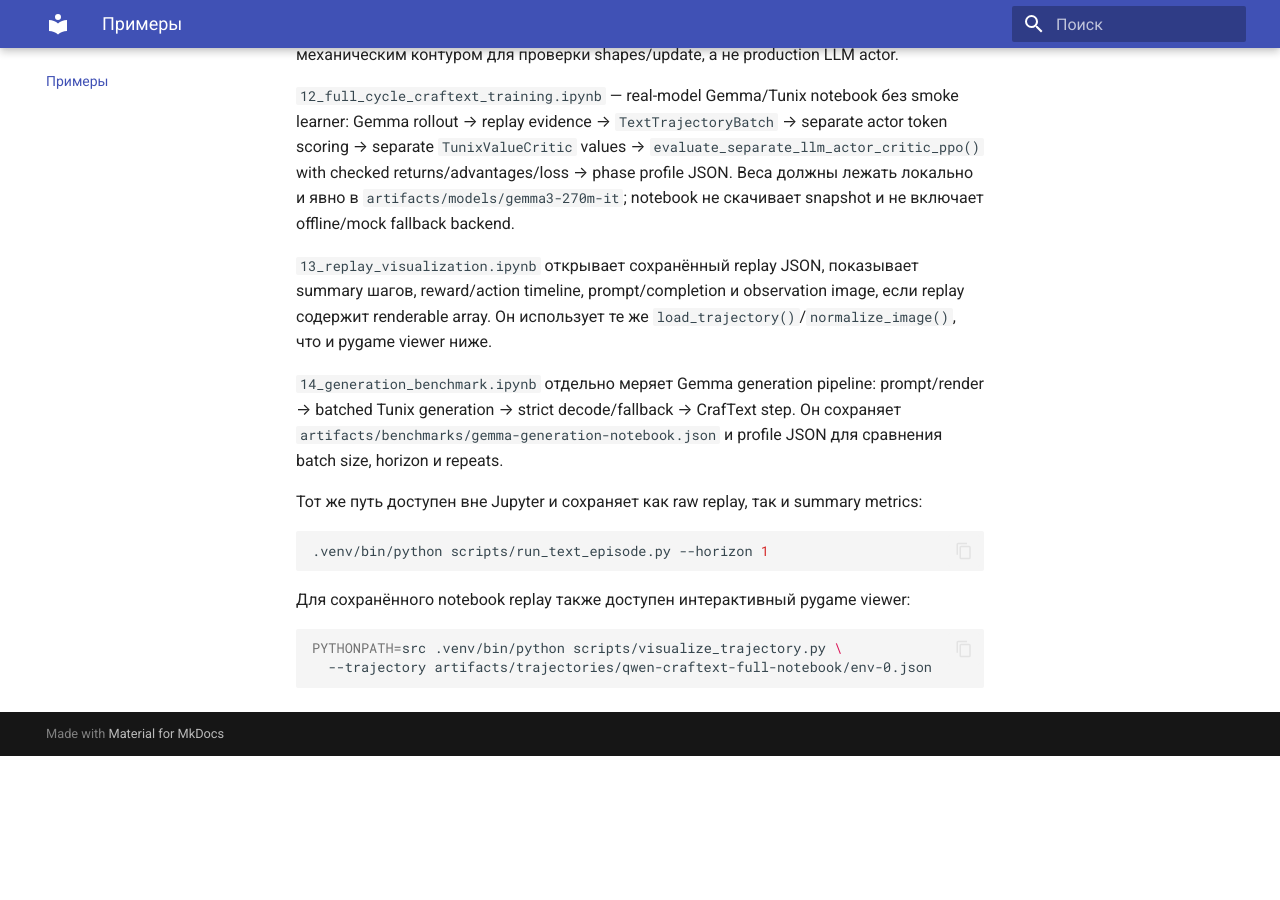
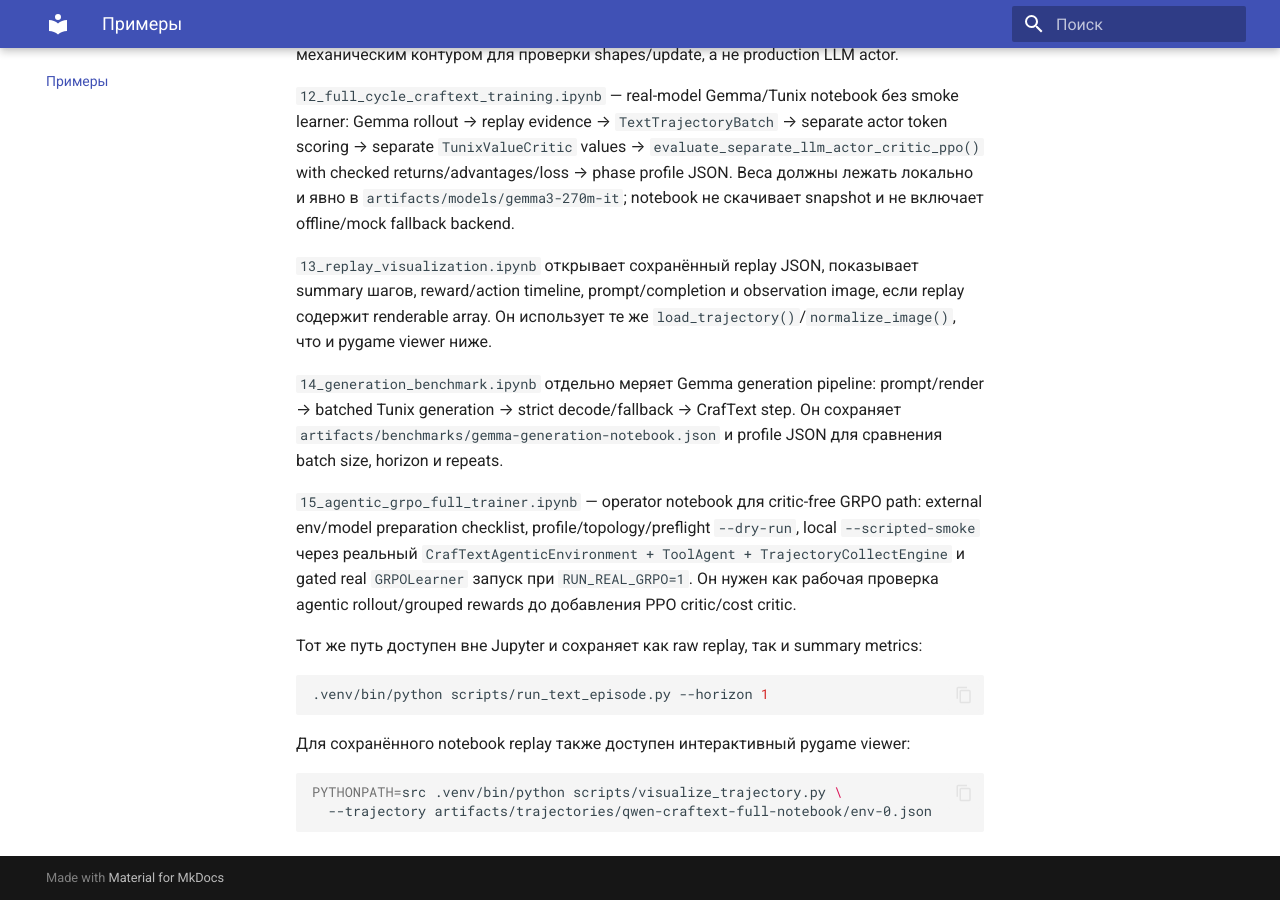
Before and after one commit to Lukashevskiy/tunix-agents, an MkDocs documentation site: the page built from docs/examples.md, in a window 1280 px wide and 900 px high, scrolled down 997 px. Built offline with MkDocs 1.6.1 and Material for MkDocs 9.7.7, drawn with Linux system fonts in a browser that asks for light colours; before the commit the page ends 1753 px from its top, so only the background shows below that.

Commit message:
docs: add agentic grpo trainer notebook

````diff
--- a/docs/examples.md
+++ b/docs/examples.md
@@ -52,6 +52,12 @@ batched Tunix generation → strict decode/fallback → CrafText step. Он со
 `artifacts/benchmarks/gemma-generation-notebook.json` и profile JSON для сравнения batch size,
 horizon и repeats.
 
+`15_agentic_grpo_full_trainer.ipynb` — operator notebook для critic-free GRPO path:
+external env/model preparation checklist, profile/topology/preflight `--dry-run`, local
+`--scripted-smoke` через реальный `CrafTextAgenticEnvironment + ToolAgent + TrajectoryCollectEngine`
+и gated real `GRPOLearner` запуск при `RUN_REAL_GRPO=1`. Он нужен как рабочая проверка
+agentic rollout/grouped rewards до добавления PPO critic/cost critic.
+
 Тот же путь доступен вне Jupyter и сохраняет как raw replay, так и summary metrics:
 
 ```bash
--- a/docs/project_status.json
+++ b/docs/project_status.json
@@ -48,7 +48,7 @@
     {
       "name": "Runnable examples",
       "status": "ready",
-      "description": "Четырнадцать самостоятельных notebooks согласованы с итоговым pipeline: ранние notebooks показывают отдельные boundaries, 07/09 используют batched Tunix/MegaPrompts/CrafText rollout, 11 оставляет compact PPO mechanics, 12 выполняет real Gemma actor + separate critic PPO evaluation, 13 визуализирует replay, 14 меряет generation pipeline."
+      "description": "Пятнадцать самостоятельных notebooks согласованы с итоговым pipeline: ранние notebooks показывают отдельные boundaries, 07/09 используют batched Tunix/MegaPrompts/CrafText rollout, 11 оставляет compact PPO mechanics, 12 выполняет real Gemma actor + separate critic PPO evaluation, 13 визуализирует replay, 14 меряет generation pipeline, 15 ведёт operator GRPO runbook от dry-run/scripted-smoke до gated GRPOLearner."
     },
     {
       "name": "Prompt assembly boundary",
@@ -143,7 +143,7 @@
     {
       "name": "Agentic GRPO golden pipeline",
       "status": "current",
-      "description": "GRPO теперь имеет два local gates без model allocation: --dry-run валидирует profile/topology/preflight/evidence, --scripted-smoke запускает CrafTextAgenticEnvironment + ToolAgent + Tunix TrajectoryCollectEngine с несколькими scripted generations и group-normalized advantages. Реальный GRPOLearner one-update остаётся accelerator/local-snapshot gated; PPO-Lag/CPO должны переиспользовать этот transport и добавить value/cost critic."
+      "description": "GRPO имеет два local gates без model allocation: --dry-run валидирует profile/topology/preflight/evidence, --scripted-smoke запускает CrafTextAgenticEnvironment + ToolAgent + Tunix TrajectoryCollectEngine с несколькими scripted generations и group-normalized advantages. Notebook 15 оформляет весь operator path и gated real GRPOLearner run; one-update остаётся accelerator/local-snapshot gated."
     }
   ]
 }
````
Also changed, not shown: 2 other files.
